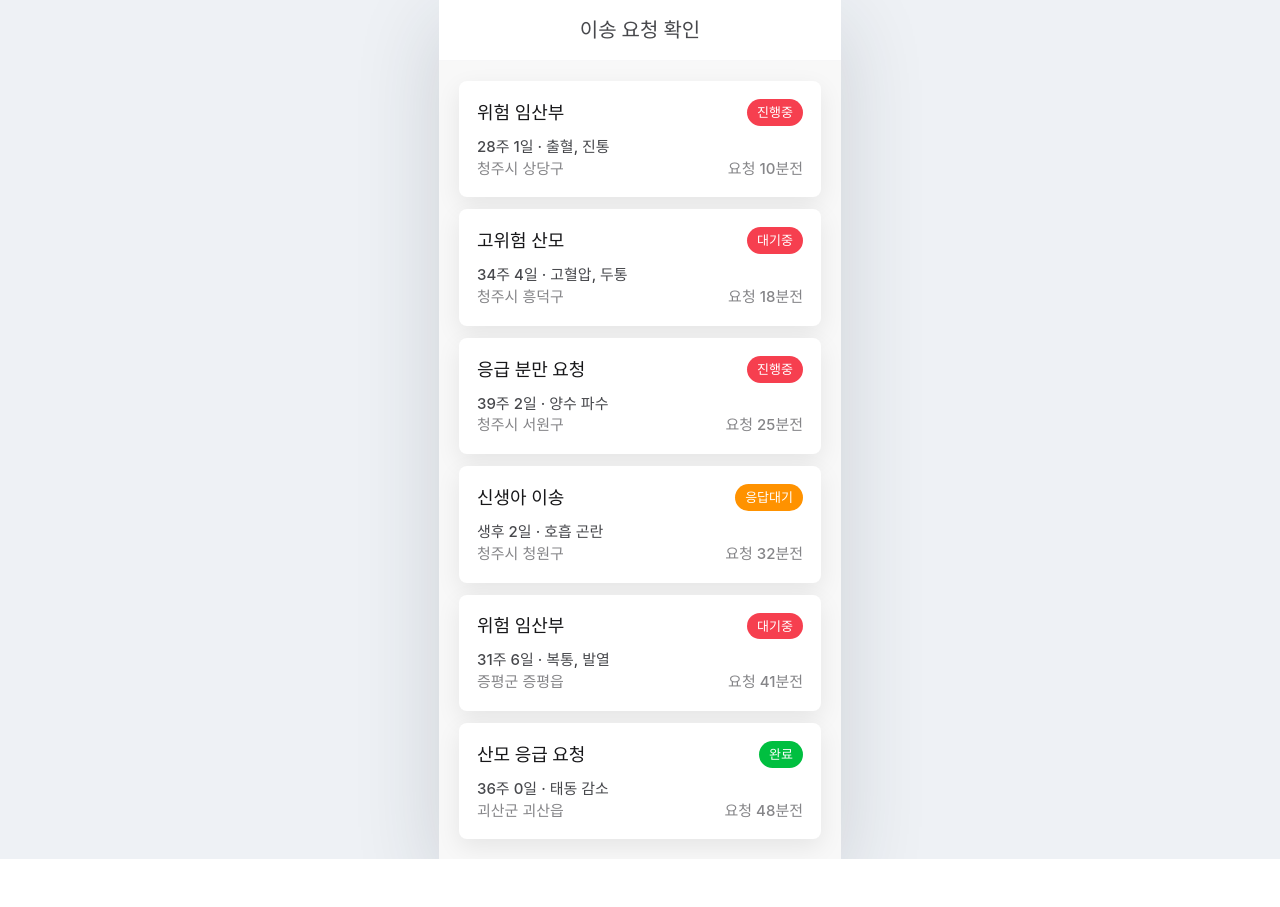
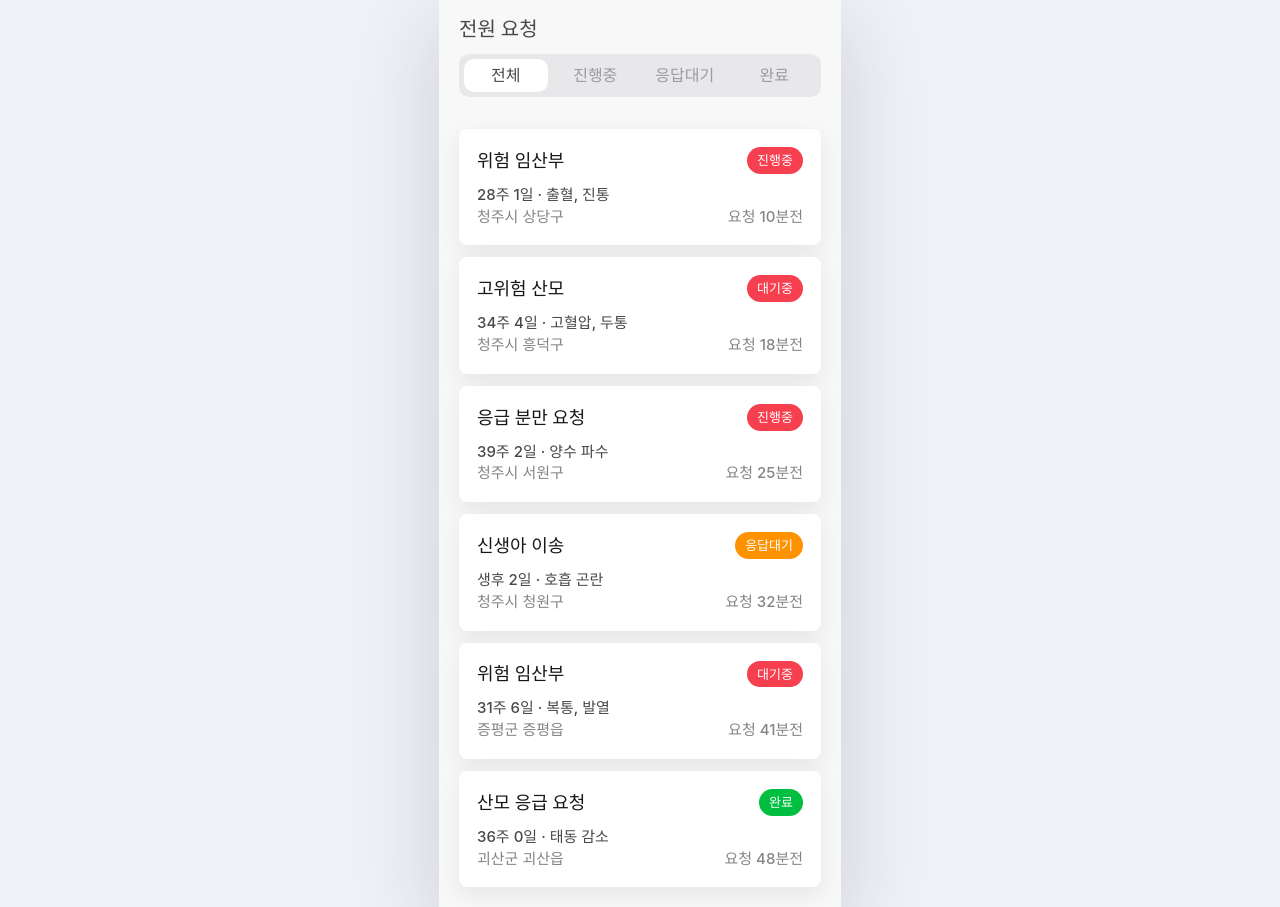
Before and after one commit to ieum-ict/ieum_web, a React (Vite) app: page /pull-request in a window 1280 px wide. Before the commit the page ends 859 px from the top, so only its background shows below. Built offline with nearby package versions, Linux system fonts and the light colour scheme.

Commit message:
fix: ui 수정

```diff
--- a/src/pages/pull-request/ui/PullReqPage.tsx
+++ b/src/pages/pull-request/ui/PullReqPage.tsx
@@ -1,7 +1,11 @@
+import { useState } from 'react'
+import { lightTheme } from '@ict/design-tokens'
 import { createThemeVars } from '../../../shared/lib/theme'
 import '../../../App.css'
 import { PullReqCard } from './PullReqCard'
 import type { PullReqStatus } from './PullReqCard'
+
+type PullReqFilter = '전체' | PullReqStatus
 
 type PullReqItem = {
   id: number
@@ -14,6 +18,8 @@ type PullReqItem = {
   location: string
   requestedMinutesAgo: number
 }
+
+const pullReqFilters: PullReqFilter[] = ['전체', '진행중', '응답대기', '완료']
 
 const pullReqItems: PullReqItem[] = [
   {
@@ -79,12 +85,79 @@ const pullReqItems: PullReqItem[] = [
 ]
 
 export const PullReqPage = () => {
+  const [selectedFilter, setSelectedFilter] = useState<PullReqFilter>('전체')
+  const filteredPullReqItems =
+    selectedFilter === '전체' ? pullReqItems : pullReqItems.filter((item) => item.status === selectedFilter)
+
   return (
     <div style={createThemeVars()}>
       <main className="transport-page">
-        <header className="transport-header">
-          <h1>이송 요청 확인</h1>
-        </header>
+        <div
+          style={{
+            display: 'flex',
+            flexDirection: 'column',
+            gap: '12px',
+            padding: '16px 20px 12px',
+            background: 'var(--fill-alternative)',
+          }}
+        >
+          <p
+            style={{
+              width: '100%',
+              margin: 0,
+              color: lightTheme.label.neutral,
+              fontSize: '20px',
+              fontWeight: 600,
+              lineHeight: 1.3,
+            }}
+          >
+            전원 요청
+          </p>
+
+          <div
+            role="tablist"
+            aria-label="이송 요청 상태 필터"
+            style={{
+              width: '100%',
+              height: '43px',
+              padding: '5px',
+              borderRadius: '10px',
+              display: 'grid',
+              gridTemplateColumns: 'repeat(4, minmax(0, 1fr))',
+              gap: '6px',
+              background: lightTheme.line.neutral,
+            }}
+          >
+            {pullReqFilters.map((filter) => {
+              const isSelected = selectedFilter === filter
+
+              return (
+                <button
+                  key={filter}
+                  type="button"
+                  role="tab"
+                  aria-selected={isSelected}
+                  onClick={() => setSelectedFilter(filter)}
+                  style={{
+                    minWidth: 0,
+                    height: '33px',
+                    padding: 0,
+                    border: 0,
+                    borderRadius: '10px',
+                    color: isSelected ? lightTheme.label.neutral : lightTheme.interaction.inactive,
+                    fontSize: '16px',
+                    fontWeight: 500,
+                    lineHeight: 1.3,
+                    background: isSelected ? lightTheme.background.normal.normal : 'transparent',
+                    cursor: 'pointer',
+                  }}
+                >
+                  {filter}
+                </button>
+              )
+            })}
+          </div>
+        </div>
 
         <section
           aria-label="이송 요청 목록"
@@ -102,7 +175,7 @@ export const PullReqPage = () => {
               gap: '12px',
             }}
           >
-            {pullReqItems.map((item) => (
+            {filteredPullReqItems.map((item) => (
               <PullReqCard
                 key={item.id}
                 title={item.title}
```
